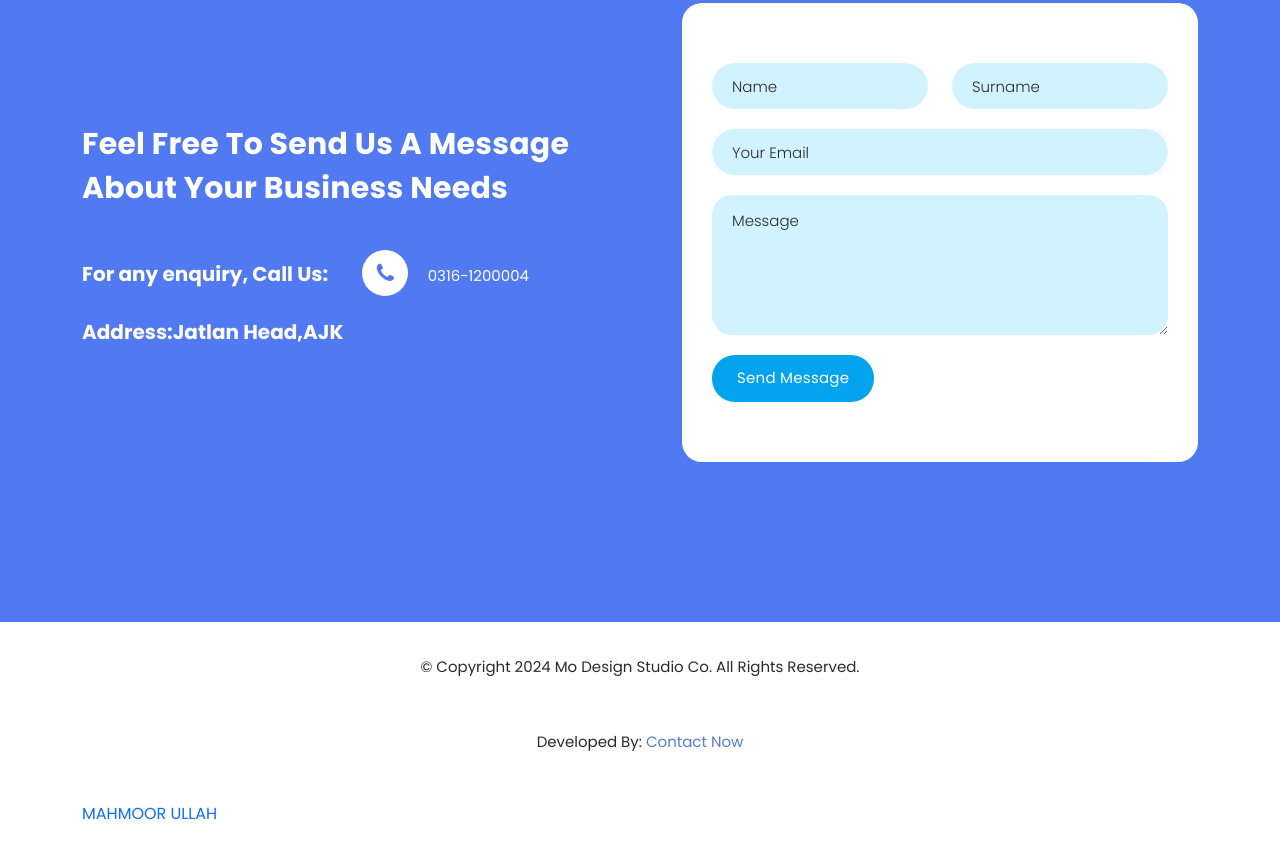
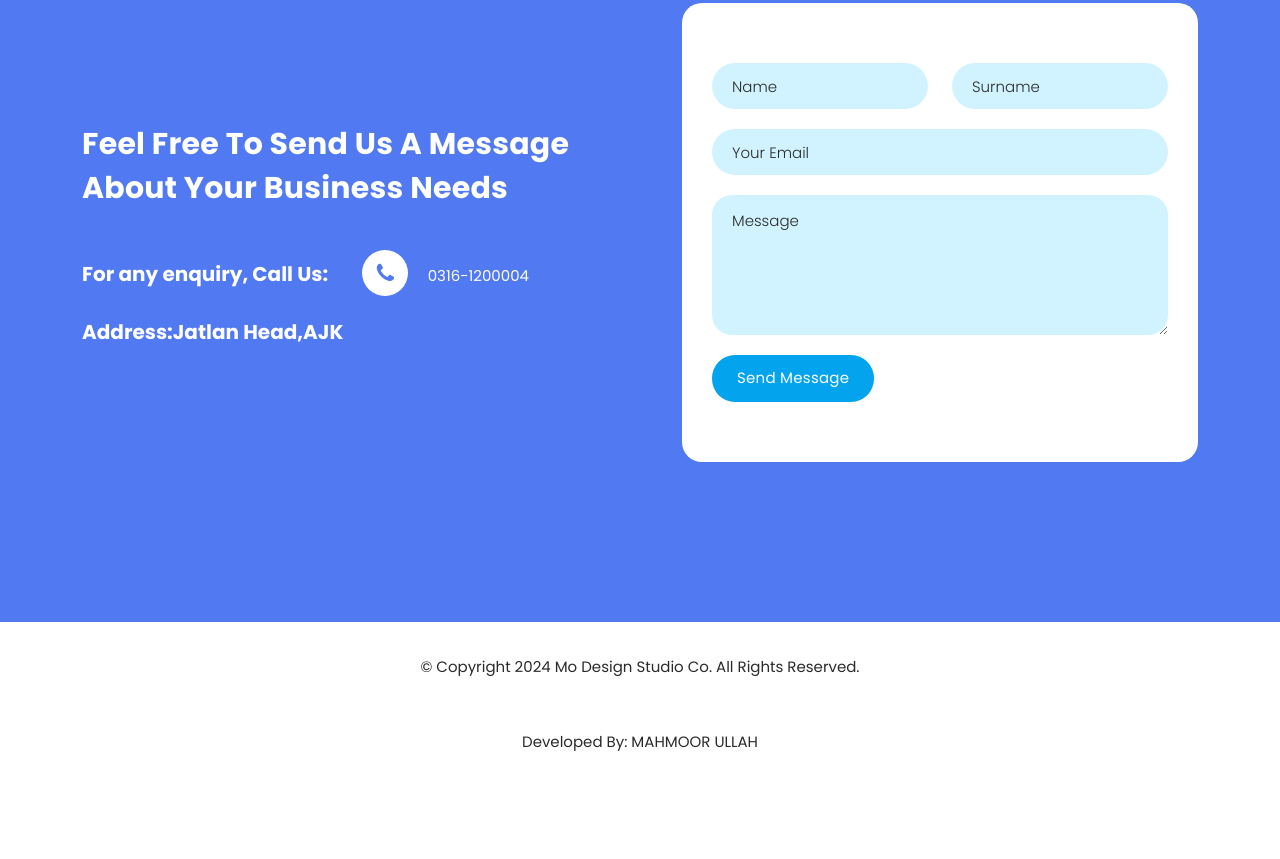
Before and after one commit to mahmoor786/Modesignstudio, a plain HTML site: page index.html in a window 1280 px wide. Shown: the part 4092-4951 px from the top of the page. After the commit the page ends 4894 px from the top, so only its background shows below. Drawn offline with Linux system fonts and the light colour scheme.

Commit message:
Update index.html

```diff
--- a/index.html
+++ b/index.html
@@ -357,9 +357,7 @@
       <div class="row">
         <div class="col-lg-12 wow fadeIn" data-wow-duration="1s" data-wow-delay="0.25s">
           <p>© Copyright 2024 Mo Design Studio Co. All Rights Reserved.</p>
-           <p> Developed By:
-          <a href="www.linkedin.com/in/mahmoor-ullah">Contact Now</a></div>
-        <a href="www.linkedin.com/in/mahmoor-ullah">MAHMOOR ULLAH</a></p>
+           <p> Developed By: MAHMOOR ULLAH</a> </p>
 
 
         </div>
```
